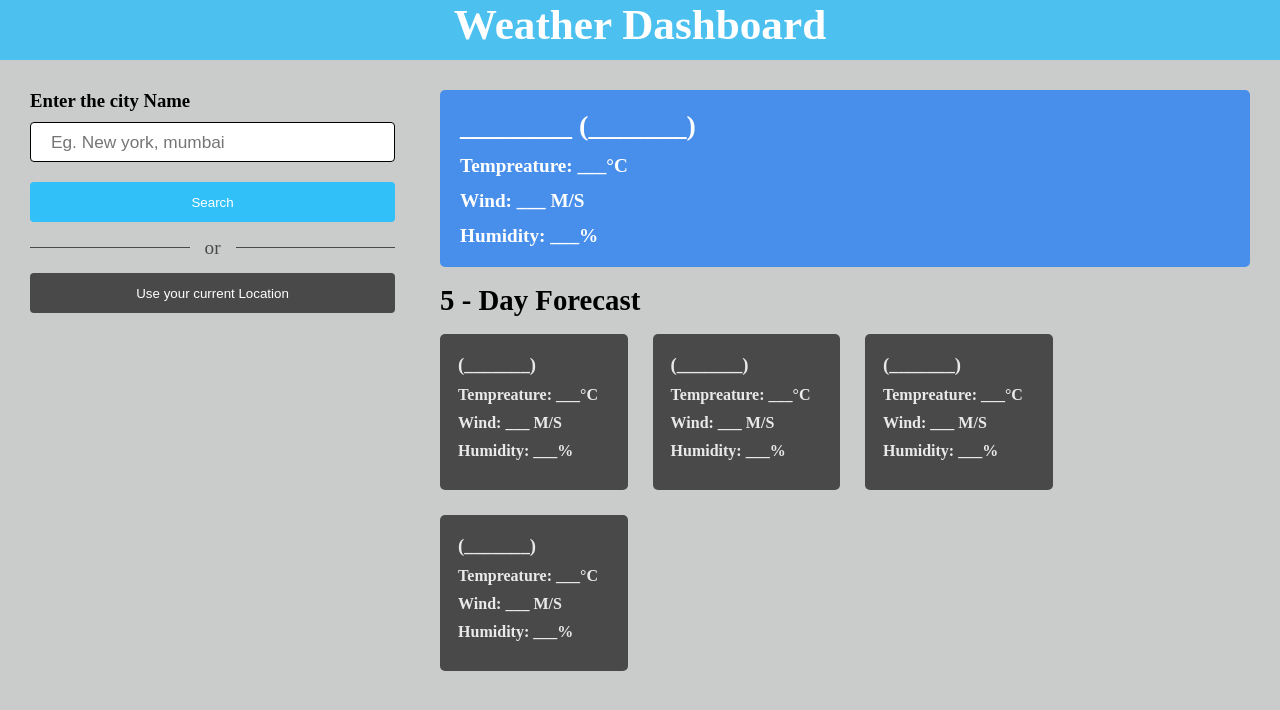
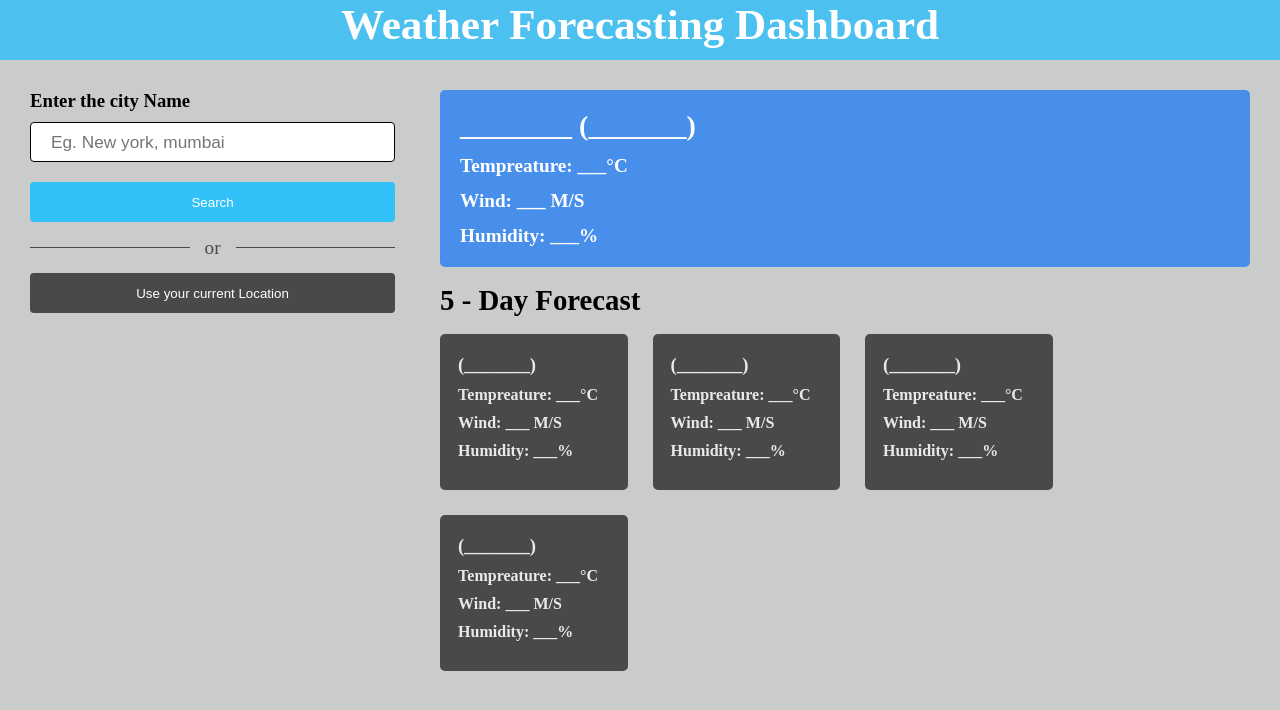
Before and after one commit to baghel24/weather, a plain HTML site: page index.html in a window 1280 px wide. Drawn offline with Linux system fonts and the light colour scheme.

Commit message:
Update index.html

```diff
--- a/index.html
+++ b/index.html
@@ -8,7 +8,7 @@
     <script src="script.js" defer></script>
 </head>
 <body>
-    <h1>Weather Dashboard</h1>
+    <h1>Weather Forecasting Dashboard</h1>
     <div class="container">
         <div class="input">
             <h3>Enter the city Name</h3>
```
